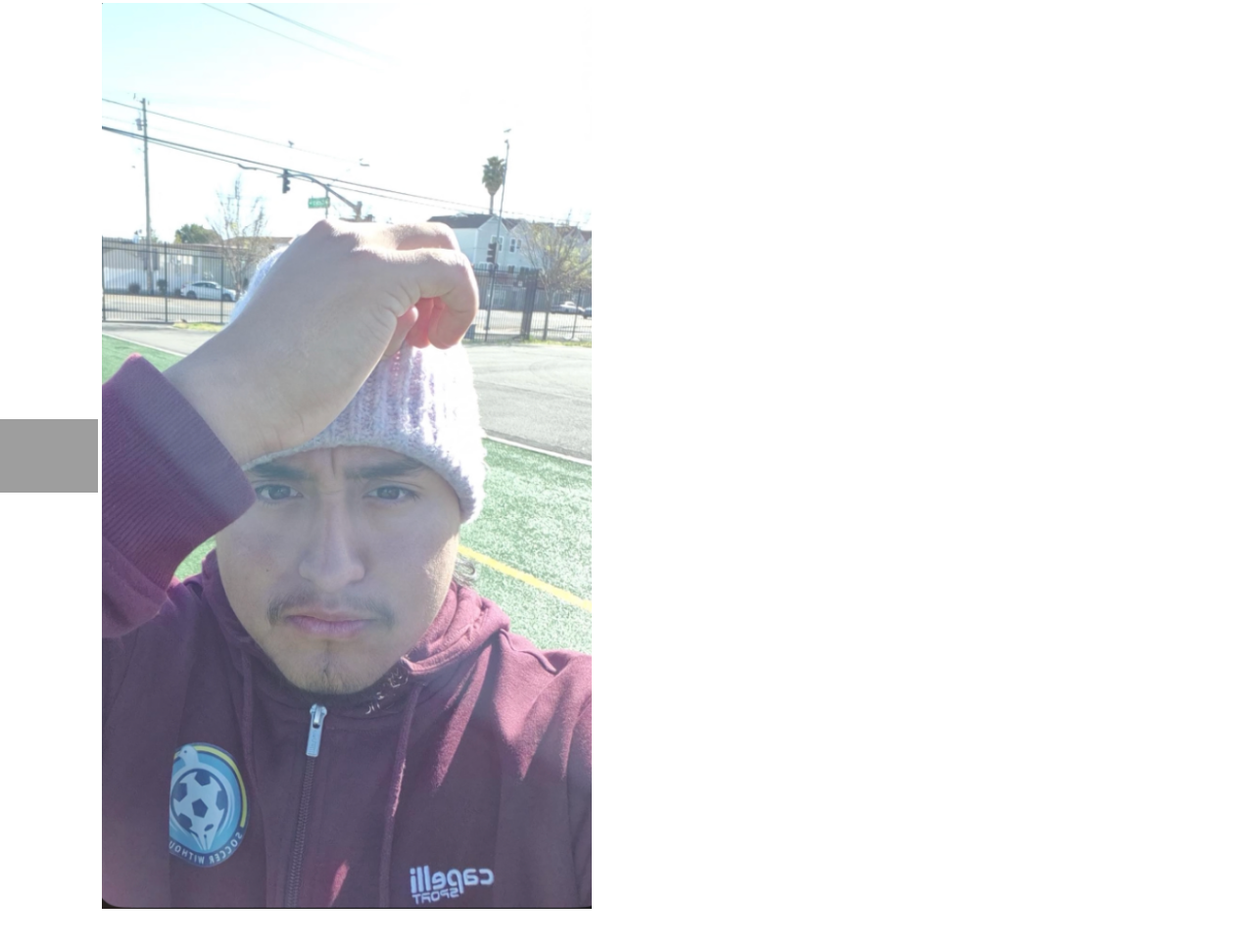
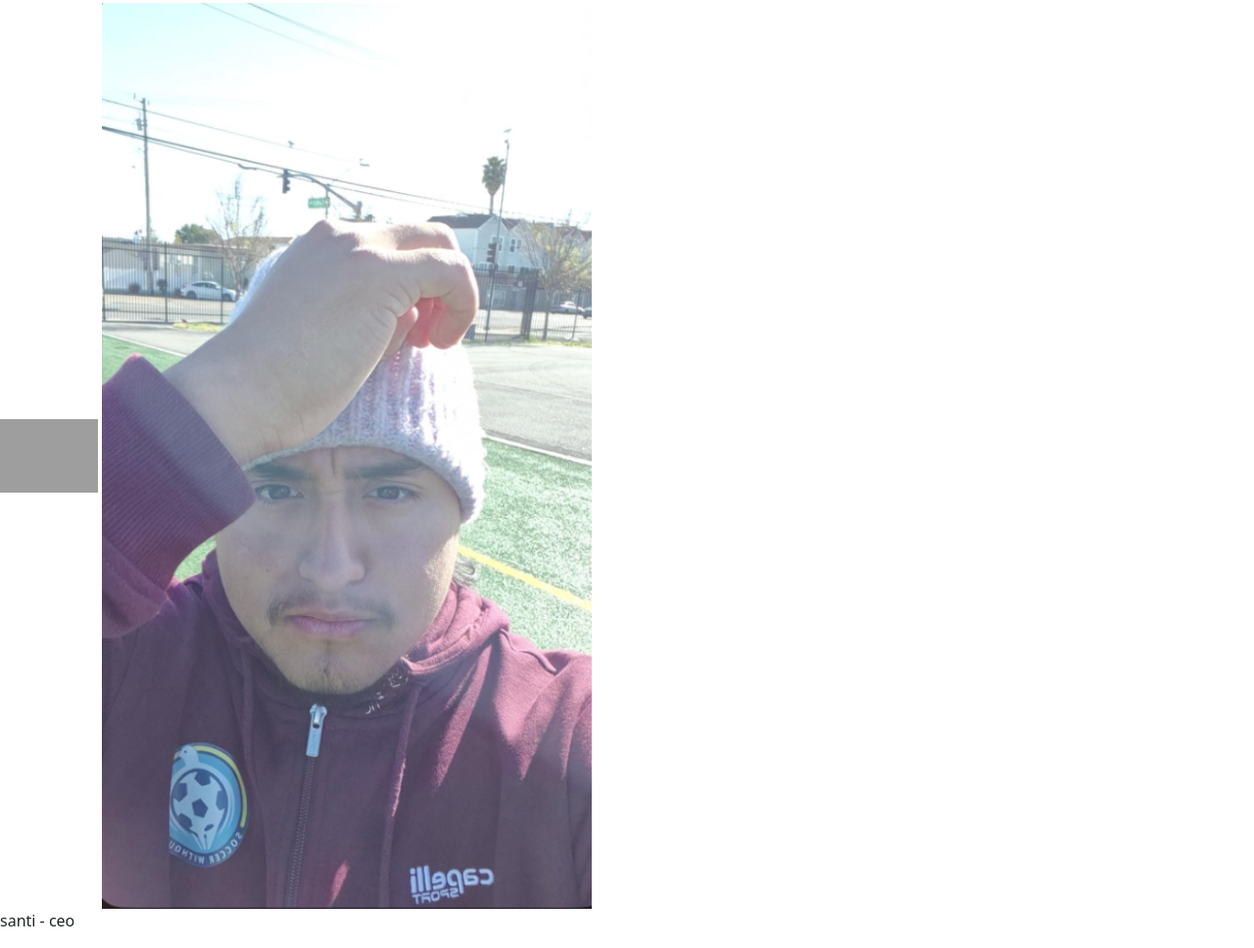
Before and after one commit to Osva06/Osva-Santi-Capstone, a plain HTML site: page aboutus.html in a window 1280 px wide. Shown: the part 126-1094 px from the top of the page at 98% size. Before the commit the page ends 1054 px from the top, so only its background shows below. Drawn offline with nearby package versions, Linux system fonts and the light colour scheme; grey boxes are pictures that could not be loaded.

Commit message:
added ceo tag

```diff
--- a/aboutus.html
+++ b/aboutus.html
@@ -43,6 +43,7 @@
  <img src="osva.jpg" width="100">
  <img src="santi.jpg" width="500">
 
+ <p>santi - ceo</p>
 
 
 
```
